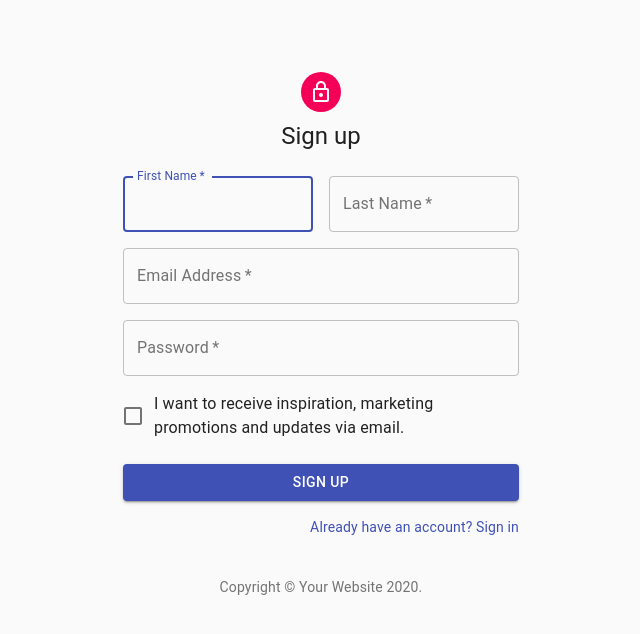
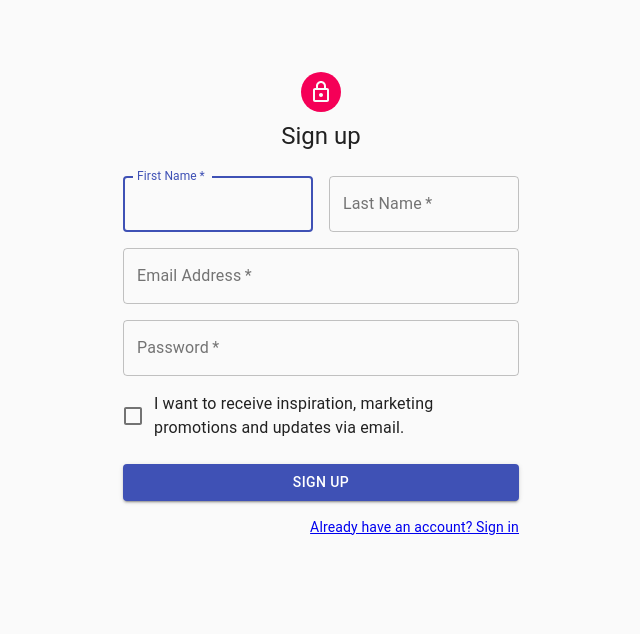
Before and after one commit to shirleywsywong/note-app-codealong-heroku, a React (Create React App) app: page /signup in a window 1280 px wide. Shown: the top 634 px of the page, without its empty margins (319-959 px from the left). Built offline with nearby package versions, Linux system fonts and the light colour scheme.

Commit message:
fixes finicky routing

```diff
--- a/src/Login.js
+++ b/src/Login.js
@@ -5,26 +5,12 @@
 import TextField from '@material-ui/core/TextField';
 import FormControlLabel from '@material-ui/core/FormControlLabel';
 import Checkbox from '@material-ui/core/Checkbox';
-import Link from '@material-ui/core/Link';
 import Paper from '@material-ui/core/Paper';
-import Box from '@material-ui/core/Box';
 import Grid from '@material-ui/core/Grid';
 import LockOutlinedIcon from '@material-ui/icons/LockOutlined';
 import Typography from '@material-ui/core/Typography';
 import { makeStyles } from '@material-ui/core/styles';
-
-function Copyright() {
-  return (
-    <Typography variant="body2" color="textSecondary" align="center">
-      {'Copyright © '}
-      <Link color="inherit" href="https://material-ui.com/">
-        Your Website
-      </Link>{' '}
-      {new Date().getFullYear()}
-      {'.'}
-    </Typography>
-  );
-}
+import { Link } from 'react-router-dom';
 
 const useStyles = makeStyles(theme => ({
   root: {
@@ -115,14 +101,11 @@
                 </Link>
               </Grid>
               <Grid item>
-                <Link href="#" variant="body2">
-                  {"Don't have an account? Sign Up"}
+                <Link to="/signup">
+                  Don't have an account? Sign Up
                 </Link>
               </Grid>
             </Grid>
-            <Box mt={5}>
-              <Copyright />
-            </Box>
           </form>
         </div>
       </Grid>
--- a/src/SignUp.js
+++ b/src/SignUp.js
@@ -5,26 +5,12 @@
 import TextField from '@material-ui/core/TextField';
 import FormControlLabel from '@material-ui/core/FormControlLabel';
 import Checkbox from '@material-ui/core/Checkbox';
-import Link from '@material-ui/core/Link';
 import Grid from '@material-ui/core/Grid';
-import Box from '@material-ui/core/Box';
 import LockOutlinedIcon from '@material-ui/icons/LockOutlined';
 import Typography from '@material-ui/core/Typography';
 import { makeStyles } from '@material-ui/core/styles';
 import Container from '@material-ui/core/Container';
-
-function Copyright() {
-  return (
-    <Typography variant="body2" color="textSecondary" align="center">
-      {'Copyright © '}
-      <Link color="inherit" href="https://material-ui.com/">
-        Your Website
-      </Link>{' '}
-      {new Date().getFullYear()}
-      {'.'}
-    </Typography>
-  );
-}
+import { Link } from 'react-router-dom';
 
 const useStyles = makeStyles(theme => ({
   paper: {
@@ -46,7 +32,7 @@
   },
 }));
 
-export default function SignUp() {
+export default function SignUp(props) {
   const classes = useStyles();
 
   return (
@@ -125,16 +111,13 @@
           </Button>
           <Grid container justify="flex-end">
             <Grid item>
-              <Link href="#" variant="body2">
+              <Link to="/login">
                 Already have an account? Sign in
               </Link>
             </Grid>
           </Grid>
         </form>
       </div>
-      <Box mt={5}>
-        <Copyright />
-      </Box>
     </Container>
   );
 }
```
